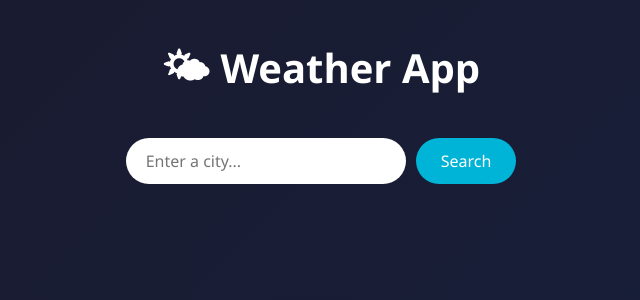
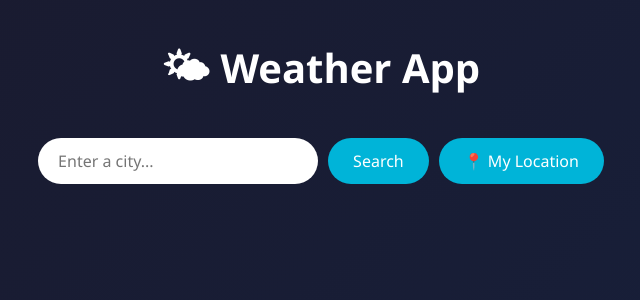
Before and after one commit to glorianazheng/weather-app, a React (Create React App) app: page / in a window 1280 px wide. Shown: the top 300 px of the page, without its empty margins (319-959 px from the left). Built offline with nearby package versions, Linux system fonts and the light colour scheme.

Commit message:
GPS location detection

```diff
--- a/src/App.js
+++ b/src/App.js
@@ -34,6 +34,34 @@ function App() {
     if (e.key === 'Enter') fetchWeather();
   };
 
+  const fetchByLocation = () => {
+    if (!navigator.geolocation) {
+      setError('Geolocation is not supported by your browser.');
+      return;
+    }
+    setLoading(true);
+    navigator.geolocation.getCurrentPosition(
+      async (position) => {
+        const { latitude, longitude } = position.coords;
+        try {
+          const res = await axios.get(
+            `https://api.openweathermap.org/data/2.5/weather?lat=${latitude}&lon=${longitude}&appid=${API_KEY}&units=metric`
+          );
+          setWeather(res.data);
+          setSubmittedCity(res.data.name);
+          setCity(res.data.name);
+        } catch (err) {
+          setError('Could not fetch weather for your location.');
+        }
+        setLoading(false);
+      },
+      () => {
+        setError('Location access denied.');
+        setLoading(false);
+      }
+    );
+  };
+
   const getBackground = () => {
     if (!weather) return 'default';
     const condition = weather.weather[0].main;
@@ -57,6 +85,7 @@ function App() {
     onKeyPress={handleKeyPress}
   />
   <button onClick={fetchWeather}>Search</button>
+  <button onClick={fetchByLocation}>📍 My Location</button>
 </div>
 
       {loading && <p className="loading">Loading...</p>}
```
Lines whose indentation alone changed are shown as unchanged.
